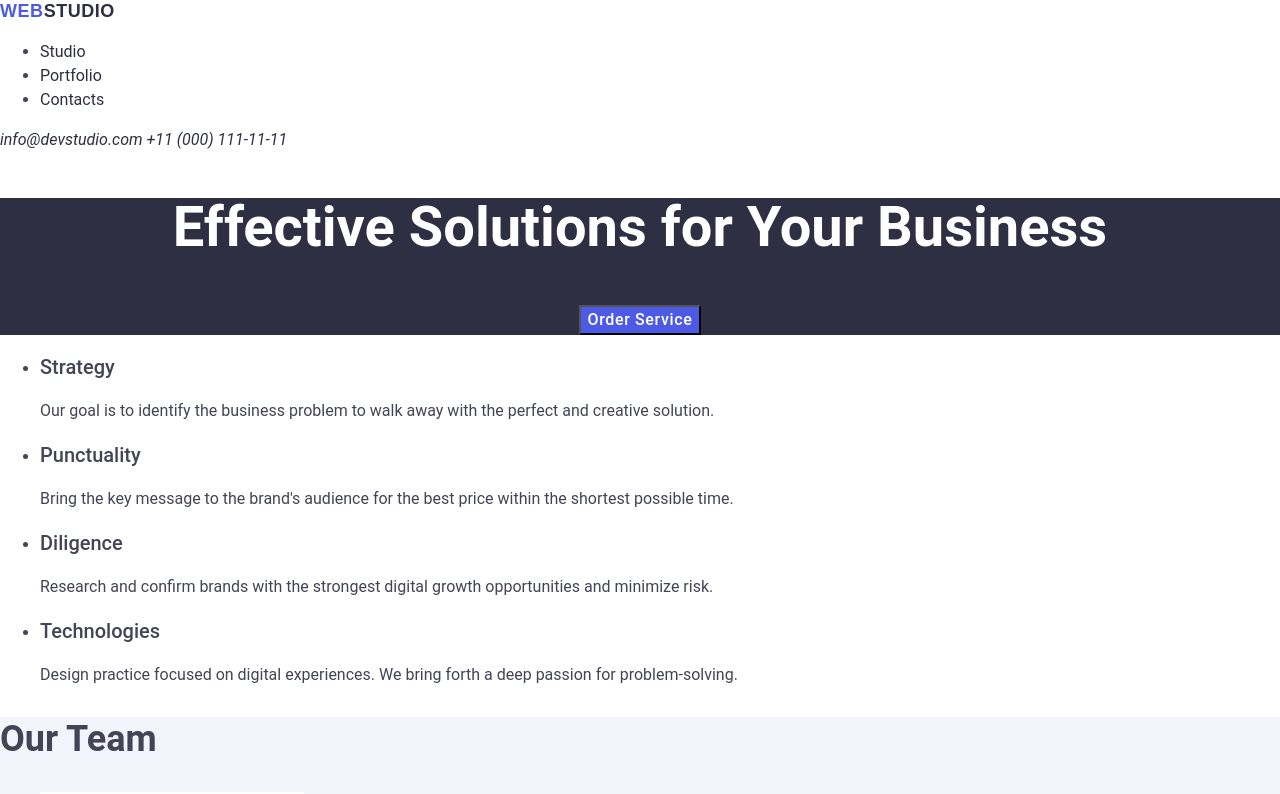
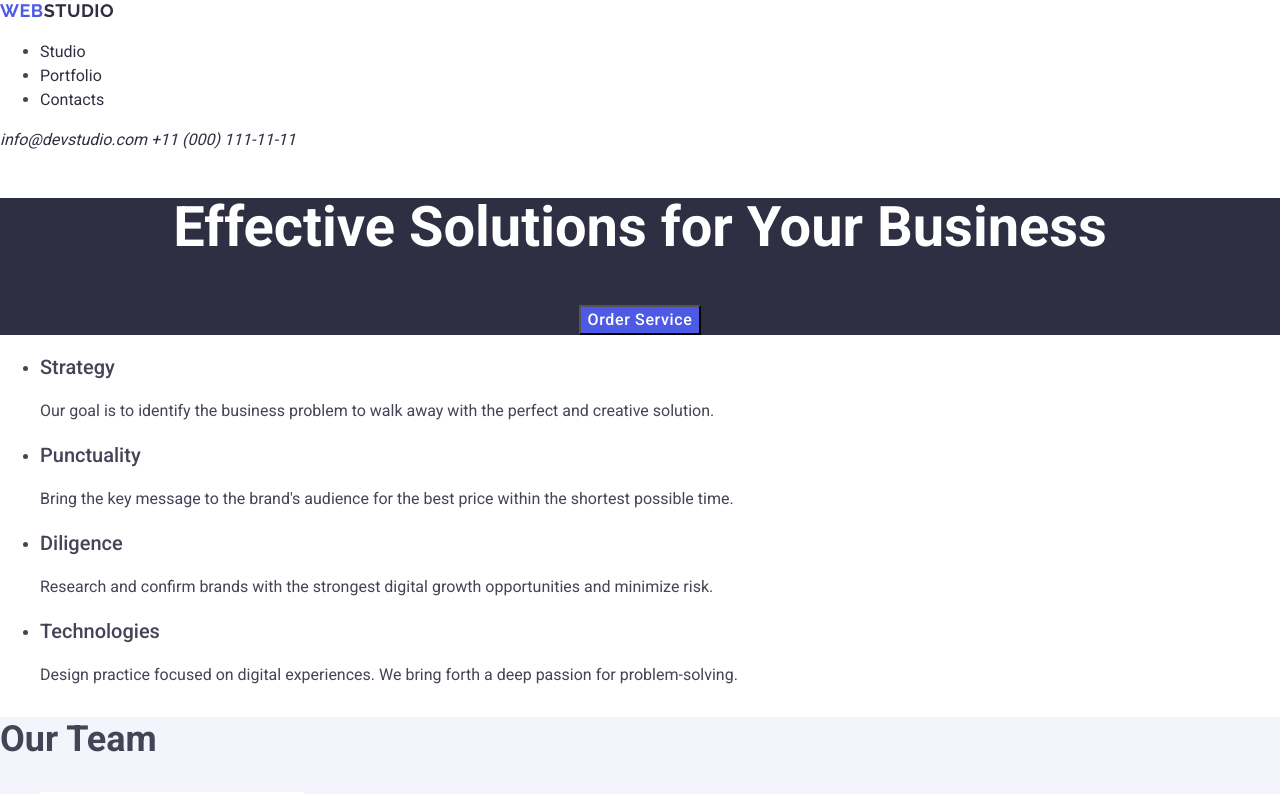
Before and after one commit to erdemyolcu/goit-markup-hw-02, a plain HTML site: page index.html in a window 1280 px wide. Shown: the top 794 px of the page. Drawn offline with nearby package versions, Linux system fonts and the light colour scheme.

Commit message:
Yazı Fontları Revize

```diff
--- a/index.html
+++ b/index.html
@@ -10,7 +10,7 @@
     />
     <link rel="stylesheet" href="./css/styles.css" />
     <link
-      href="https://fonts.googleapis.com/css2?family=Raleway:wght@0,100..900;1,100..900&family=Roboto:wght@0,100..900;1,100..900&display=swap"
+      href="https://fonts.googleapis.com/css2?family=Raleway:wght@700&family=Roboto:wght@400;500;700&display=swap"
       rel="stylesheet"
     />
   </head>
```
